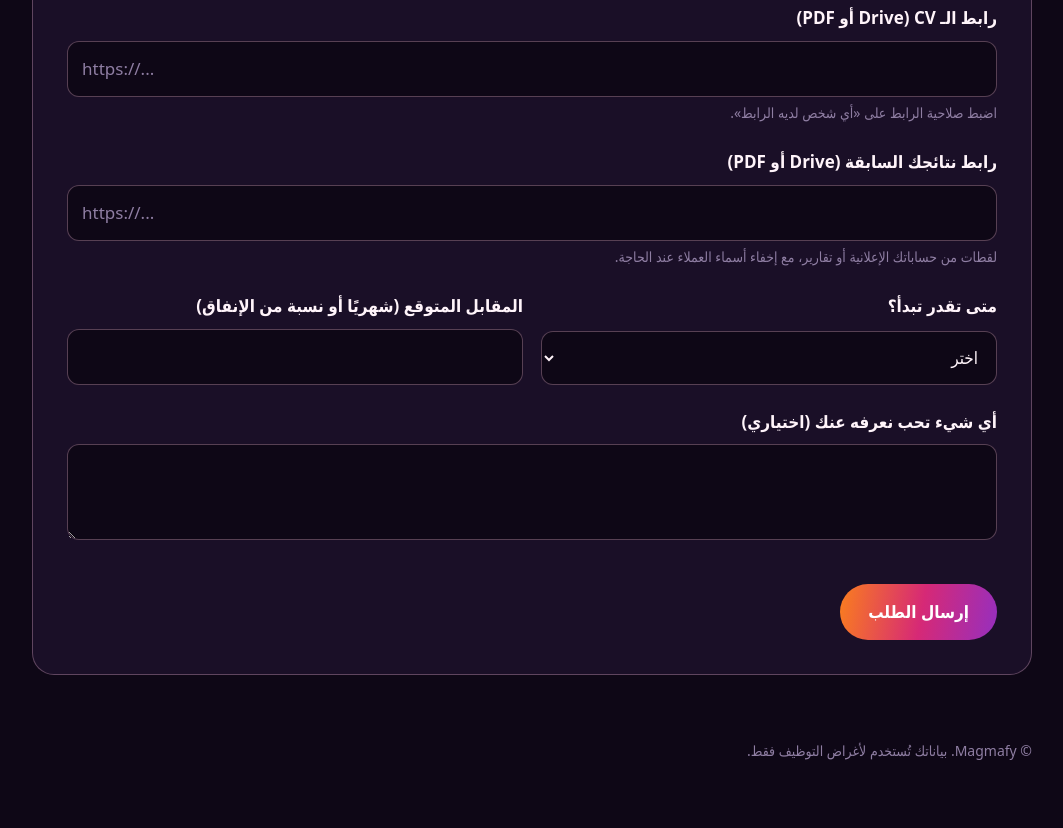
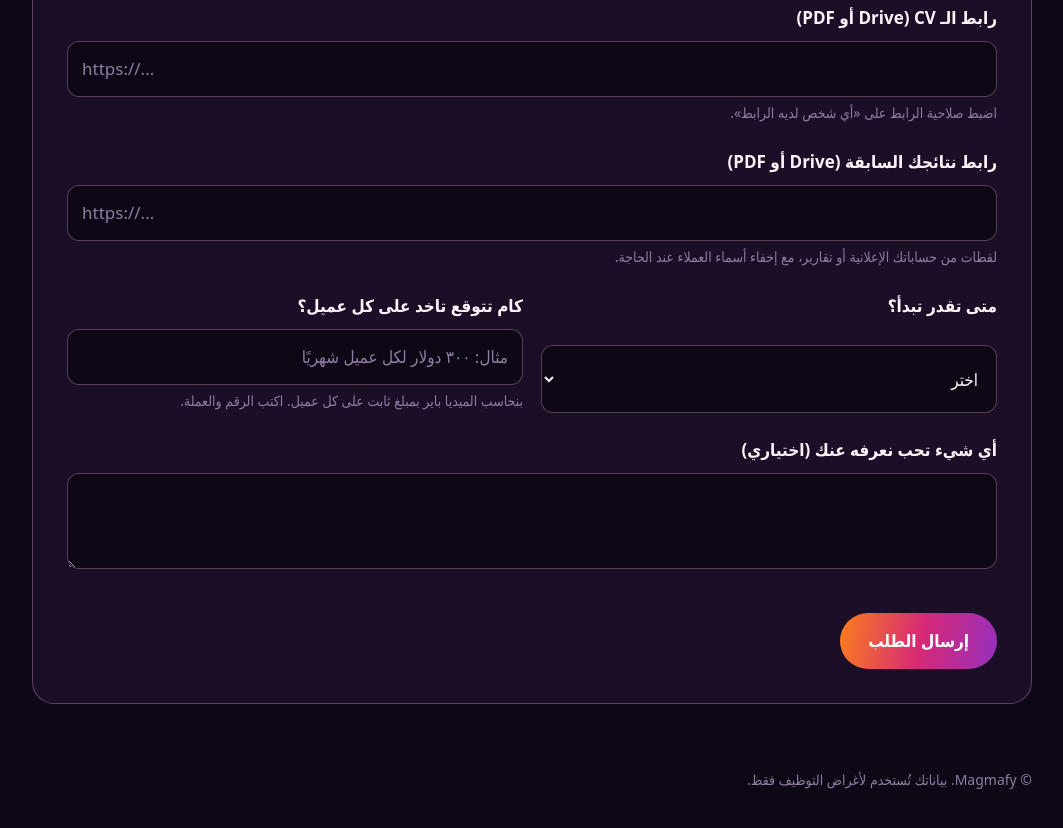
Before and after one commit to mrvoroo/Magmafy-Recruting-form, a plain HTML site: page index.html in a window 1280 px wide. Shown: the part 3009-3837 px from the top of the page, without its empty margins (108-1171 px from the left). Drawn offline with Linux system fonts and the light colour scheme; no server answers.

Commit message:
Ask the expected fixed pay per client
Co-Authored-By: Claude Sonnet 5.5 <noreply@anthropic.com>
Claude-Session: https://claude.ai/code/session_01PZrvpGBo318iBcGS6cVUHo

```diff
--- a/index.html
+++ b/index.html
@@ -323,8 +323,9 @@ footer { padding: 36px 0 48px; color: var(--faint); font-size: 14px; }
             </select>
           </div>
           <div class="field">
-            <label for="rate">المقابل المتوقع (شهريًا أو نسبة من الإنفاق)</label>
-            <input type="text" id="rate" name="rate" required>
+            <label for="rate">كام تتوقع تاخد على كل عميل؟</label>
+            <input type="text" id="rate" name="rate" placeholder="مثال: ٣٠٠ دولار لكل عميل شهريًا" required>
+            <span class="hint">بنحاسب الميديا باير بمبلغ ثابت على كل عميل. اكتب الرقم والعملة.</span>
           </div>
         </div>
         <div class="field">
```
